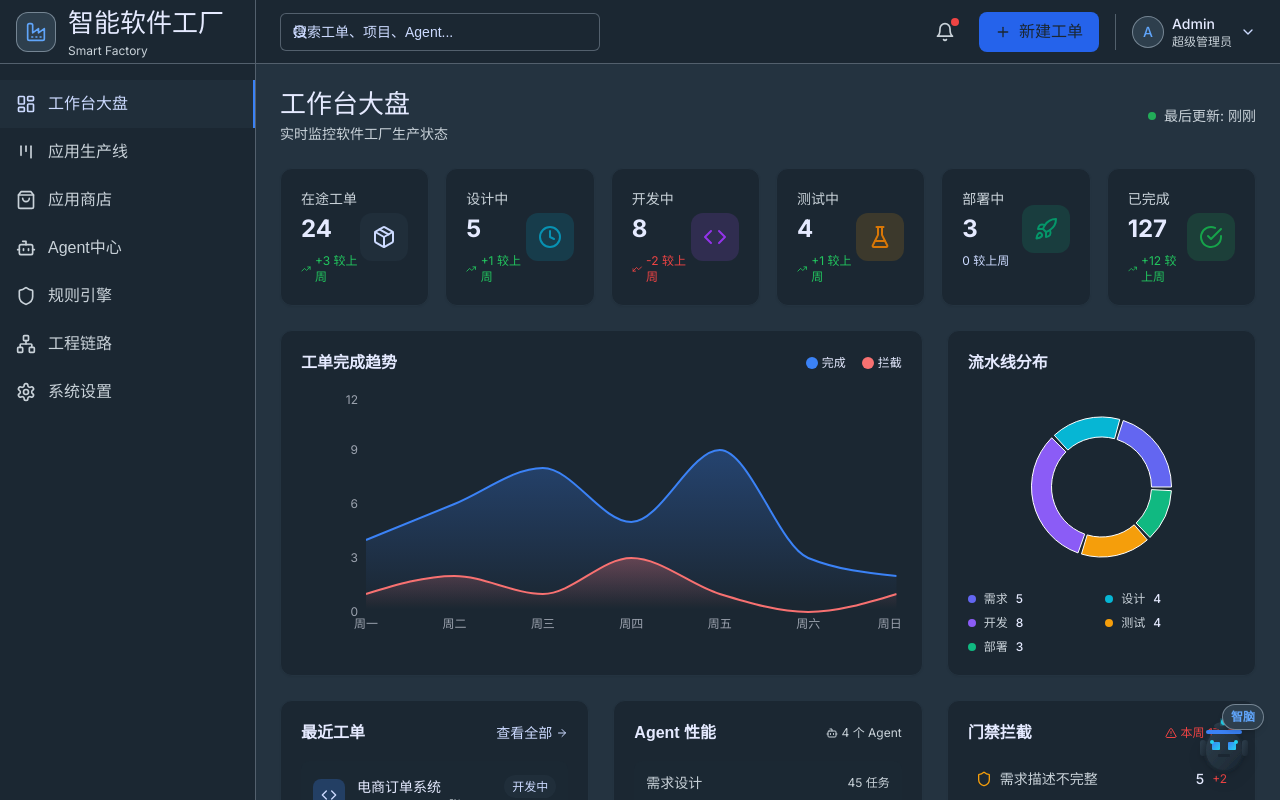
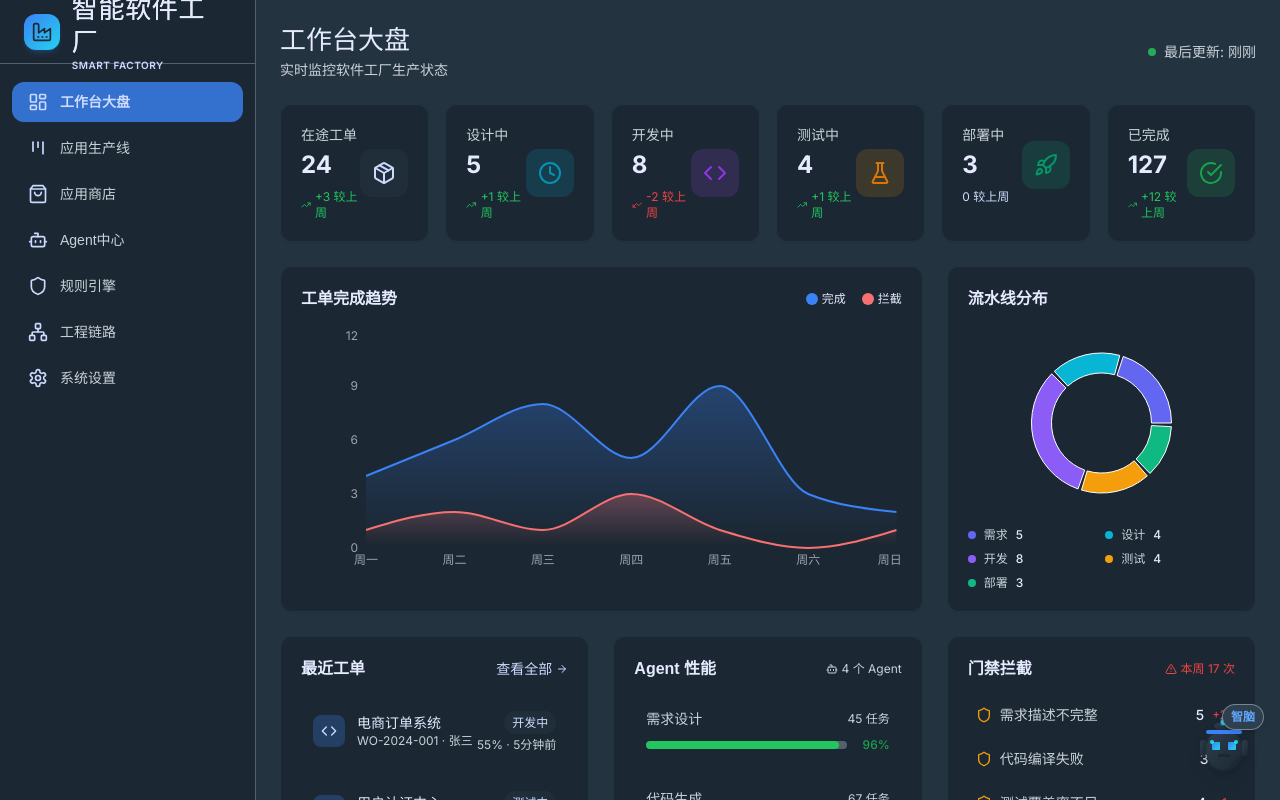
Before and after one commit to edwinyao121/ai-rjgc, a React (Vite) app: page / in a window 1280 px wide. Shown: the top 800 px of the page. Built offline with nearby package versions, Linux system fonts and the light colour scheme.

Commit message:
style: optimize sidebar navigation typography, layout, and hover animations

```diff
--- a/src/App.jsx
+++ b/src/App.jsx
@@ -54,25 +54,29 @@ function App() {
   return (
     <div className="min-h-screen bg-gray-100 flex">
       <aside className={`${sidebarOpen ? 'w-64 border-r border-gray-200' : 'w-0 overflow-hidden border-none'} bg-white transition-all duration-300 flex flex-col`}>
-        <div className="h-16 flex items-center justify-between px-4 border-b border-gray-200">
+        <div className="h-16 flex items-center px-6 border-b border-gray-200 bg-white flex-shrink-0">
           {sidebarOpen ? (
             <div className="flex items-center gap-3">
-              <div className="w-10 h-10 bg-[#2E3F4D] border border-gray-200/50 rounded-xl flex items-center justify-center">
-                <Factory className="w-5 h-5 text-blue-400" />
+              <div className="w-9 h-9 bg-gradient-to-br from-[#3b82f6] to-[#22d3ee] rounded-xl flex items-center justify-center shadow-md shadow-blue-500/20">
+                <Factory className="w-5 h-5 text-white" />
               </div>
               <div>
-                <h1 className="font-bold text-gray-800">智能软件工厂</h1>
-                <p className="text-xs text-gray-500">Smart Factory</p>
+                <h1 className="font-extrabold text-sm bg-gradient-to-r from-gray-900 to-gray-700 bg-clip-text text-transparent tracking-wide leading-tight">
+                  智能软件工厂
+                </h1>
+                <p className="text-[10px] text-gray-400 tracking-wider font-semibold uppercase leading-none mt-0.5">
+                  Smart Factory
+                </p>
               </div>
             </div>
           ) : (
-            <div className="w-10 h-10 bg-[#2E3F4D] border border-gray-200/50 rounded-xl flex items-center justify-center mx-auto">
-              <Factory className="w-5 h-5 text-blue-400" />
+            <div className="w-9 h-9 bg-gradient-to-br from-[#3b82f6] to-[#22d3ee] rounded-xl flex items-center justify-center shadow-md shadow-blue-500/20 mx-auto">
+              <Factory className="w-5 h-5 text-white" />
             </div>
           )}
         </div>
 
-        <nav className="flex-1 py-4">
+        <nav className="flex-1 py-4 flex flex-col gap-0.5 overflow-y-auto">
           {navItems.map(item => {
             const Icon = item.icon
             const isActive = activePage === item.id
@@ -80,81 +84,42 @@ function App() {
               <button
                 key={item.id}
                 onClick={() => setActivePage(item.id)}
-                className={`w-full flex items-center gap-3 px-4 py-3 transition-colors ${
+                className={`flex items-center gap-3 px-4 py-2.5 mx-3 my-0.5 rounded-xl transition-all duration-200 group text-sm ${
                   isActive
-                    ? 'bg-blue-50 text-blue-600 border-r-2 border-blue-600'
-                    : 'text-gray-600 hover:bg-gray-50'
+                    ? 'bg-blue-50/80 text-blue-600 font-semibold shadow-sm shadow-blue-500/5'
+                    : 'text-gray-500 hover:bg-gray-50 hover:text-gray-900 font-medium'
                 }`}
               >
-                <Icon className="w-5 h-5 flex-shrink-0" />
-                {sidebarOpen && <span className="font-medium">{item.label}</span>}
+                <Icon className={`w-5 h-5 flex-shrink-0 transition-transform duration-200 group-hover:scale-105 ${
+                  isActive ? 'text-blue-600' : 'text-gray-400 group-hover:text-gray-600'
+                }`} />
+                {sidebarOpen && <span className="truncate">{item.label}</span>}
               </button>
             )
           })}
         </nav>
 
-        <div className="p-4 border-t border-gray-200">
+        <div className="p-3 border-t border-gray-200">
           <button
-            onClick={() => setSidebarOpen(!sidebarOpen)}
-            className="w-full flex items-center justify-center gap-2 text-gray-500 hover:text-gray-700 transition-colors"
+            onClick={() => setSidebarOpen(false)}
+            className="w-full flex items-center justify-center gap-2 px-3 py-2.5 text-gray-500 hover:text-gray-700 hover:bg-gray-50 rounded-xl transition-all duration-200 text-sm font-medium"
           >
-            <Menu className="w-5 h-5" />
-            {sidebarOpen && <span className="text-sm">收起菜单</span>}
+            <Menu className="w-5 h-5 text-gray-400" />
+            {sidebarOpen && <span>收起菜单</span>}
           </button>
         </div>
       </aside>
 
-      <main className="flex-1 flex flex-col">
-        <header className="h-16 bg-white border-b border-gray-200 flex items-center justify-between px-6">
-          <div className="flex items-center gap-4">
+      <main className="flex-1 flex flex-col relative">
         {!sidebarOpen && (
           <button
             onClick={() => setSidebarOpen(true)}
-                className="p-1.5 hover:bg-gray-100 rounded-lg text-gray-500 hover:text-gray-700 transition-colors mr-2 flex items-center justify-center border border-gray-200 shadow-sm bg-white"
+            className="fixed top-4 left-4 z-50 p-2 bg-white hover:bg-gray-100 rounded-lg text-gray-500 hover:text-gray-700 transition-colors border border-gray-200 shadow-md flex items-center justify-center"
             title="展开菜单"
           >
-                <Menu className="w-4 h-4" />
+            <Menu className="w-5 h-5" />
           </button>
         )}
-            <div className="relative">
-              <Search className="w-4 h-4 absolute left-3 top-1/2 -translate-y-1/2 text-gray-400" />
-              <input
-                type="text"
-                placeholder="搜索工单、项目、Agent..."
-                className="w-80 border border-gray-300 rounded-lg pl-10 pr-4 py-2 text-sm focus:outline-none focus:ring-2 focus:ring-blue-500 focus:border-transparent"
-              />
-            </div>
-          </div>
-
-          <div className="flex items-center gap-4">
-            <button className="relative p-2 text-gray-500 hover:bg-gray-100 rounded-lg transition-colors">
-              <Bell className="w-5 h-5" />
-              <span className="absolute top-1 right-1 w-2 h-2 bg-red-500 rounded-full"></span>
-            </button>
-
-            <button
-              onClick={() => {
-                setActivePage('kanban')
-                setNewWorkOrderRequest((value) => value + 1)
-              }}
-              className="bg-blue-600 hover:bg-blue-700 text-white px-4 py-2 rounded-lg flex items-center gap-2 transition-colors"
-            >
-              <Plus className="w-4 h-4" />
-              新建工单
-            </button>
-
-            <div className="flex items-center gap-2 pl-4 border-l border-gray-300">
-              <div className="w-8 h-8 bg-[#2E3F4D] border border-gray-200/50 rounded-full flex items-center justify-center">
-                <span className="text-blue-400 text-sm font-medium">A</span>
-              </div>
-              <div className="text-left">
-                <p className="text-sm font-medium text-gray-800">Admin</p>
-                <p className="text-xs text-gray-500">超级管理员</p>
-              </div>
-              <ChevronDown className="w-4 h-4 text-gray-400" />
-            </div>
-          </div>
-        </header>
 
         <div className="flex-1 overflow-auto p-6">
           {renderPage()}
```
Lines whose indentation alone changed are shown as unchanged.
